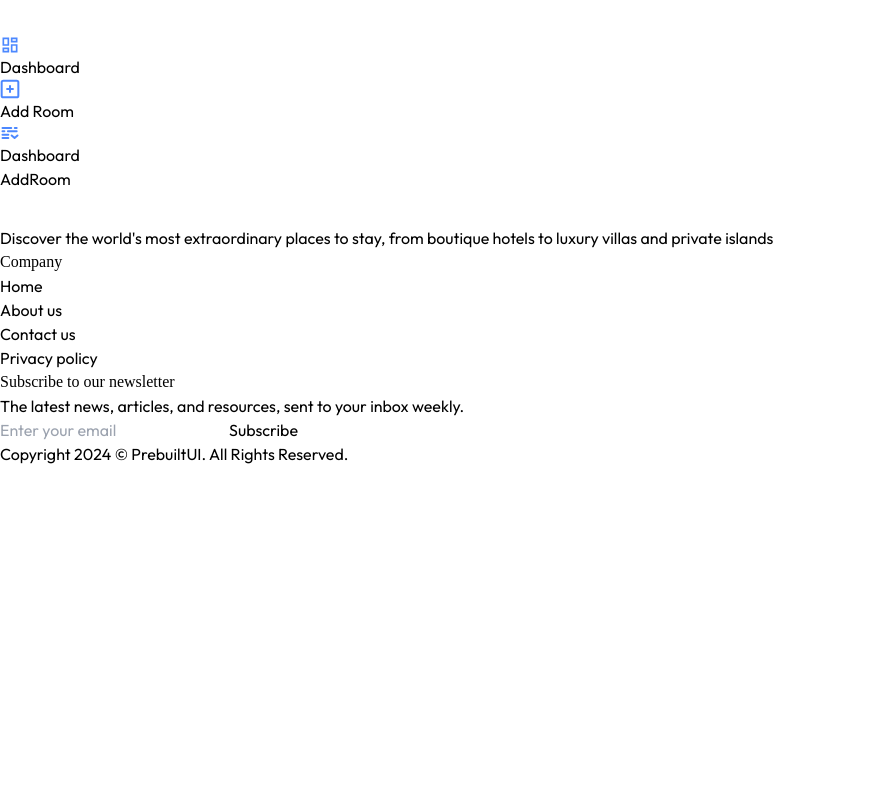
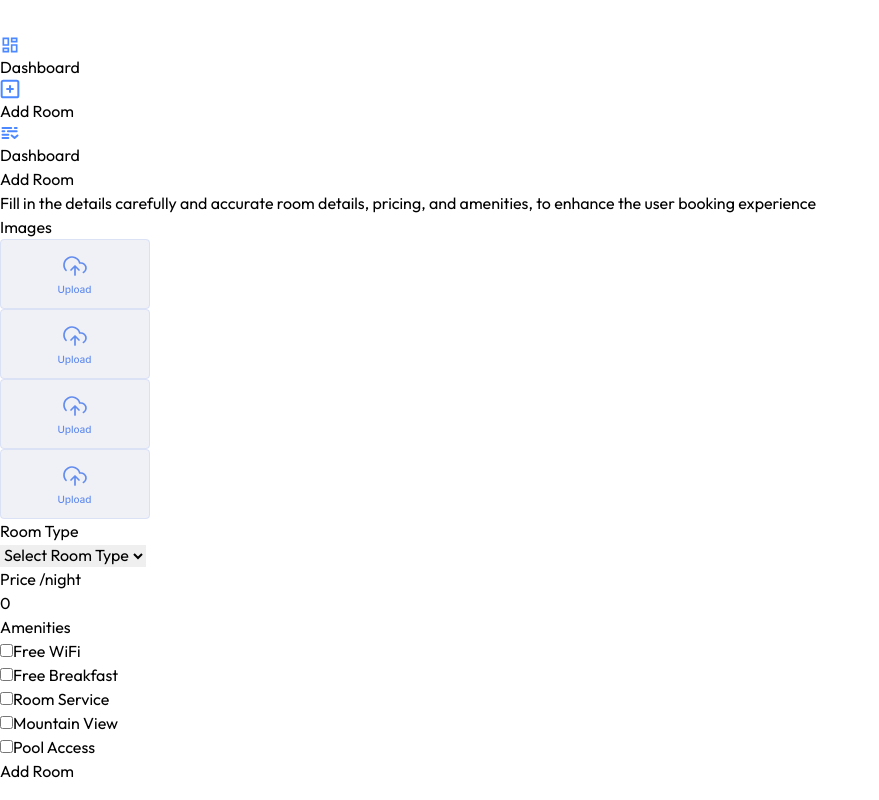
Before and after one commit to dipto230/HOTEL-MANAGMENT-MERN-STACK, a React (Vite) app in the folder client/: page /owner/add-room in a window 1280 px wide. Shown: the top 800 px of the page, without its empty margins (0-879 px from the left). Built offline with nearby package versions, Linux system fonts and the light colour scheme; a web font is replaced by a local one.

Commit message:
add room section done

```diff
--- a/client/src/pages/hotelOwner/AddRoom.jsx
+++ b/client/src/pages/hotelOwner/AddRoom.jsx
@@ -1,8 +1,83 @@
-import React from 'react'
+import React, { useState } from 'react'
+import Title from './../../components/Title';
+import { assets } from './../../assets/assets';
 
 const AddRoom = () => {
+  const [images, setImages] = useState({
+    1: null,
+    2: null,
+    3: null,
+    4:null
+  })
+  const [inputs, setInputs] = useState({
+    roomType: ' ',
+    pricePerNight: 0,
+    amenities: {
+      'Free WiFi': false,
+      'Free Breakfast': false,
+      'Room Service': false,
+      'Mountain View': false,
+      'Pool Access': false,
+
+    }
+  })
   return (
-    <div>AddRoom</div>
+    <form>
+      <Title align='left' font='outfit' title='Add Room'
+        subTitle='Fill in the details carefully and accurate room details, pricing, and amenities, to enhance the user booking experience'
+      />
+      {/*upload area for images* */}
+      <p className='text-gray-800 mt-20'>Images</p>
+      <div className='grid grid-cols-2 sm:flex gap-5 my-2 flex-wrap'>
+        {Object.keys(images).map((key) => (
+          <label htmlFor={`roomImage${key}`} key={key}>
+            <img className='max-h-13 cursor-pointer opacity-80' src={images[key] ? URL.createObjectURL(images[key]) : assets.uploadArea} alt='' />
+            <input type='file' accept='image/*' id={`roomImage$(key)`} hidden
+
+              onChange={e=>setImages({...images,[key]:e.target.files[0]})}
+            />
+
+          </label>
+
+        ))}
+      </div>
+      <div className='w-full flex max-sm:flex-col sm:gap-4 mt-4'>
+        <div className='flex-1 max-w-48'>
+          <p className='text-gray-800 mt-4'>Room Type</p>
+          <select value={inputs.roomType} onChange={e=>setInputs({...inputs, roomType:e.target.value})}
+            className='border opacity-70 border-gray-300 mt-5 rounded p-2 w-full'>
+            <option value="">Select Room Type</option>
+            <option value="Single Bed">Single Bed</option>
+            <option value="Double Bed">Double Bed</option>
+            <option value="Luxury Room">Luxury Room</option>
+            <option value="Family Suite">Family Suite</option>
+          </select>
+
+        </div>
+        <div>
+          <p className='mt-5 text-gray-800'>
+            Price <span className='text-xs'>/night</span>
+          </p>
+          <input type='number' placeholder='0' className='border border-gray-300 mt-5 rounded p-2 w-24' value={inputs.pricePerNight}
+            onChange={e=>setInputs({...inputs, pricePerNight: e.target.value})}
+          />
+        </div>
+
+      </div>
+      <p className='text-gray-800 mt-5'>Amenities</p>
+      <div className='flex flex-col flex-wrap mt-1 text-gray-400 max-w-sm'>
+        {Object.keys(inputs.amenities).map((amenity, index) => (
+          <div key={index}>
+            <input type='checkbox' id={`amenities${index + 1}`} checked={inputs.amenities[amenity]} onChange={() => setInputs({ ...inputs, amenities: { ...inputs.amenities, [amenity]: !inputs.amenities[amenity] } })} />
+            <label htmlFor={`amenities${index + 1}`}>{ amenity}</label>
+            </div>
+        ))}
+
+      </div>
+      <button className='bg-blue-800 text-white px-8 py-2 rounded mt-10 cursor-pointer'>
+        Add Room
+      </button>
+     </form>
   )
 }
 
```
